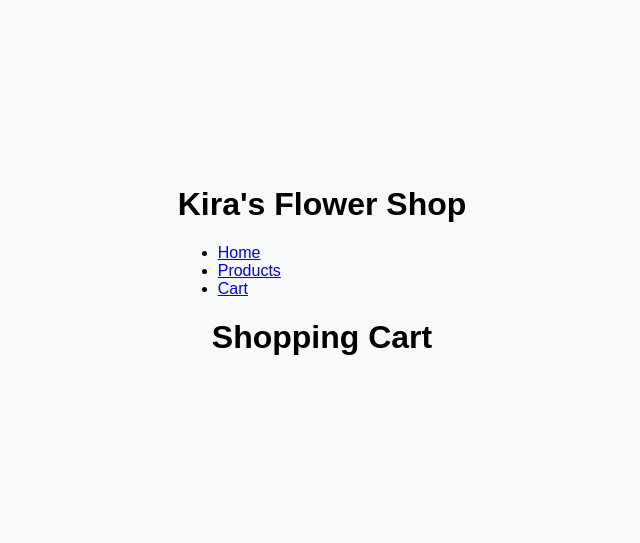
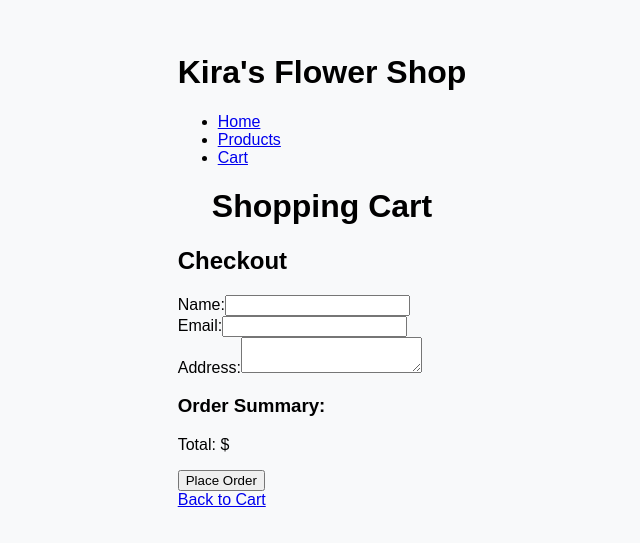
Before and after one commit to kiraashley24/inf655_midterm, a React (Create React App) app: page /checkout in a window 1280 px wide. Shown: the part 129-672 px from the top of the page, without its empty margins (318-958 px from the left). Built offline with nearby package versions, Linux system fonts and the light colour scheme.

Commit message:
added route to checkout page. Shows form but place order button doesn't work yet

```diff
--- a/src/App.js
+++ b/src/App.js
@@ -34,6 +34,8 @@ const App = () => {
           <Route path="/products" element={<Products products={ItemDescript} addToCart={addToCart} />} />
           <Route path="/products/:id" element={<ProductDetail products={ItemDescript} addToCart={addToCart} />} />
           <Route path="/cart" element={<Cart cart={cart} removeFromCart={removeFromCart} />} />
+          <Route path="/checkout" element={<Checkout cart={cart} />} />
+
         </Routes>
       </div>
     </Router>
--- a/src/components/Checkout.js
+++ b/src/components/Checkout.js
@@ -10,40 +10,32 @@ const Checkout = ({ cart, total }) => {
 
   return (
     <div className="checkout">
-      <div className="card">
-        <div className="card-body">
       <h2>Checkout</h2>
       <form onSubmit={handleSubmit}>
-            <div className="form-group">
+        <div>
           <label htmlFor="name">Name:</label>
-              <input type="text" id="name" className="form-control" required />
+          <input type="text" id="name" required />
         </div>
-            <div className="form-group">
+        <div>
           <label htmlFor="email">Email:</label>
-              <input type="email" id="email" className="form-control" required />
+          <input type="email" id="email" required />
         </div>
-            <div className="form-group">
+        <div>
           <label htmlFor="address">Address:</label>
-              <textarea id="address" className="form-control" required />
+          <textarea id="address" required />
         </div>
-            <button type="submit" className="btn btn-primary">Place Order</button>
-          </form>
-          <Link to="/cart">Back to Cart</Link>
-        </div>
-      </div>
-      <div className="card mt-3">
-        <div className="card-body">
         <h3>Order Summary:</h3>
         <ul>
           {cart.map((item) => (
             <li key={item.id}>
-                {item.name} - ${item.price.toFixed(2)} - Quantity: {item.quantity}
+              {item.name} - ${item.price ? item.price.toFixed(2) : ''} - Quantity: {item.quantity}
             </li>
           ))}
         </ul>
-          <p>Total: ${total.toFixed(2)}</p>
-        </div>
-      </div>
+        <p>Total: ${total ? total.toFixed(2) : ''}</p>
+        <button type="submit">Place Order</button>
+      </form>
+      <Link to="/cart">Back to Cart</Link>
     </div>
   );
 };
```
Lines whose indentation alone changed are shown as unchanged.
